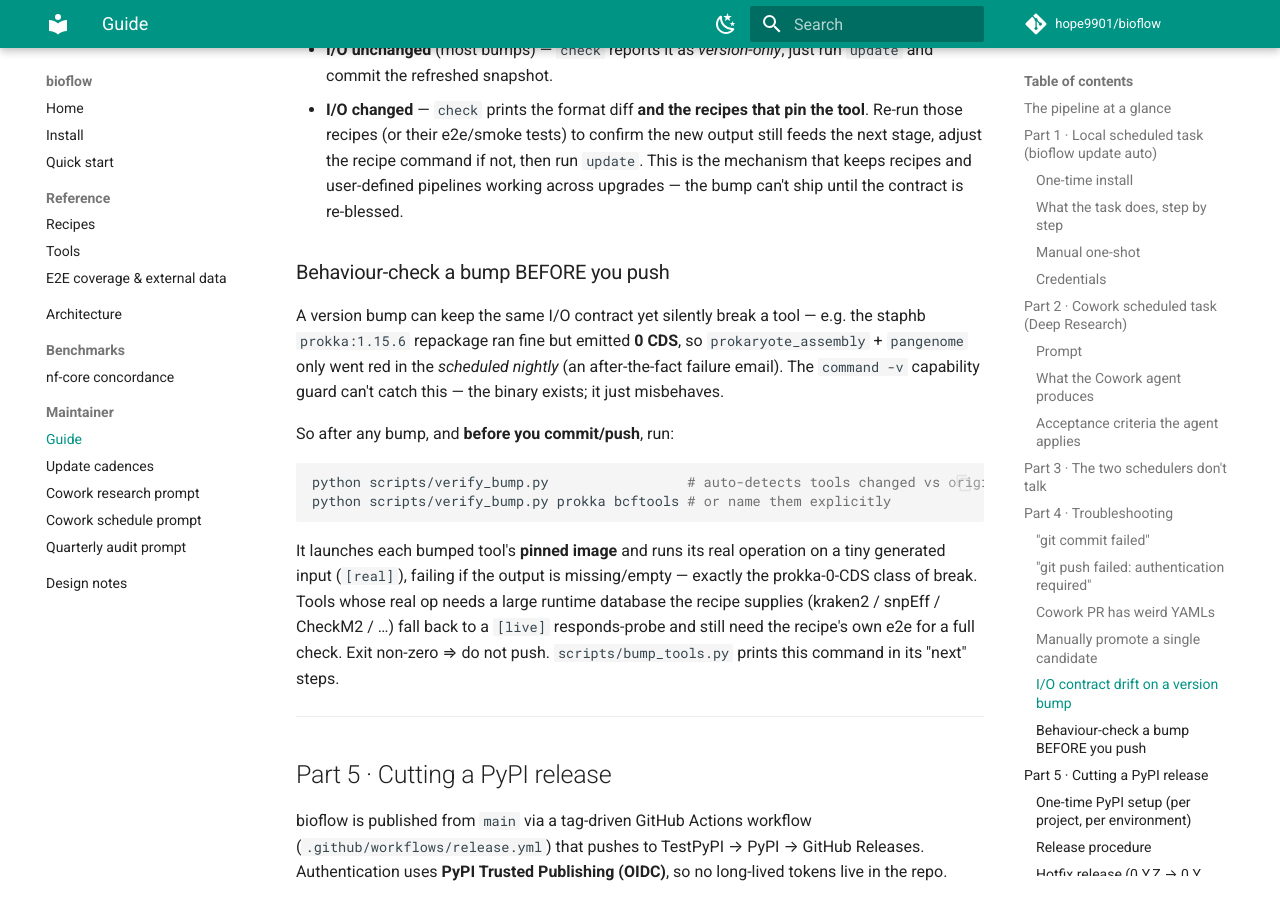
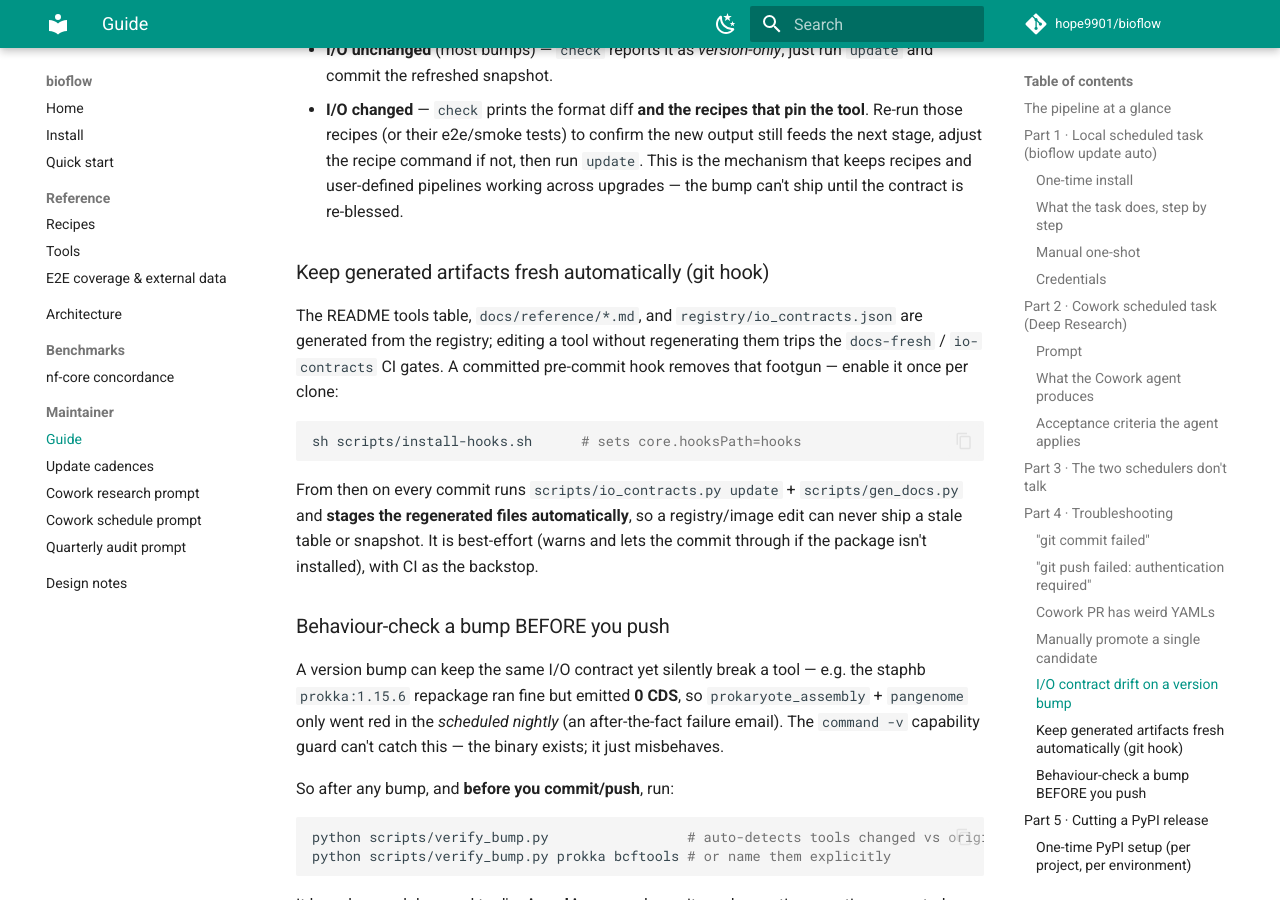
Before and after one commit to hope9901/bioflow, an MkDocs documentation site: the page built from docs/MAINTAINER.md, in a window 1280 px wide and 900 px high, scrolled down 6219 px. Built offline with MkDocs 1.6.1 and Material for MkDocs 9.7.7, drawn with Linux system fonts in a browser that asks for light colours; comment, search, counter and statistics services are not loaded.

Commit message:
docs(maintainer): document the docs/io_contracts pre-commit hook
Co-Authored-By: Claude Fable 5 <noreply@anthropic.com>

````diff
--- a/docs/MAINTAINER.md
+++ b/docs/MAINTAINER.md
@@ -277,6 +277,23 @@ When you bump a tool:
   pipelines working across upgrades — the bump can't ship until the contract is
   re-blessed.
 
+### Keep generated artifacts fresh automatically (git hook)
+
+The README tools table, `docs/reference/*.md`, and `registry/io_contracts.json`
+are generated from the registry; editing a tool without regenerating them trips
+the `docs-fresh` / `io-contracts` CI gates.  A committed pre-commit hook removes
+that footgun — enable it once per clone:
+
+```bash
+sh scripts/install-hooks.sh      # sets core.hooksPath=hooks
+```
+
+From then on every commit runs `scripts/io_contracts.py update` +
+`scripts/gen_docs.py` and **stages the regenerated files automatically**, so a
+registry/image edit can never ship a stale table or snapshot.  It is
+best-effort (warns and lets the commit through if the package isn't installed),
+with CI as the backstop.
+
 ### Behaviour-check a bump BEFORE you push
 
 A version bump can keep the same I/O contract yet silently break a tool — e.g.
````
